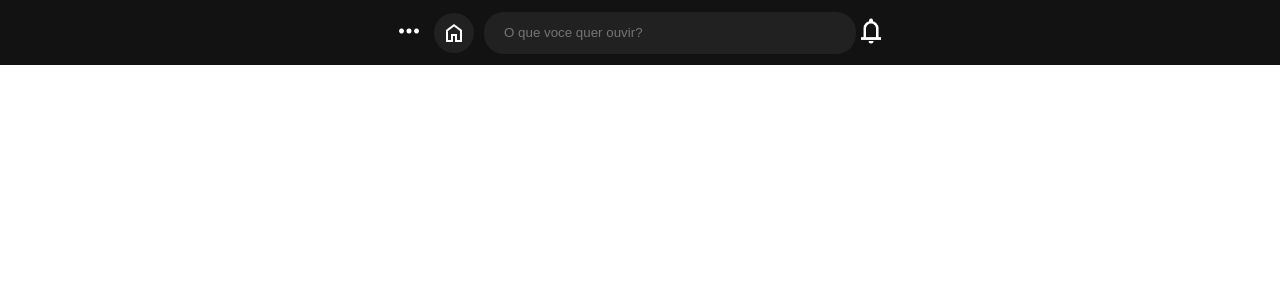
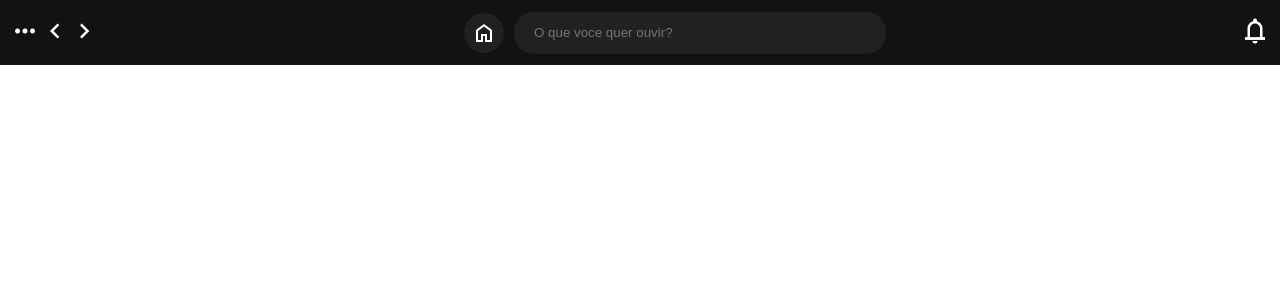
Before and after one commit to RenanCruz7/spot-clone, an Angular app: page / in a window 1280 px wide. Shown: the top 300 px of the page. Built offline with nearby package versions, Linux system fonts and the light colour scheme.

Commit message:
Botão para voltar

```diff
--- a/src/app/components/header/header.component.html
+++ b/src/app/components/header/header.component.html
@@ -1,19 +1,30 @@
 <header>
     <nav class="header">
-
-        <a  href="#">
+        <div class="leftContainer">
+            <a href="#">
                 <img class="moreButton" src="../../assets/more.png" alt="Home">
             </a>
+            <a>
+                <img class="navigation" src="../../../assets/left.png">
+            </a>
+            <a>
+                <img class="navigation" src="../../../assets/right.png">
+            </a>
+        </div>
 
 
+        <div class="centerContainer">
             <a class="searchButton" href="#">
                 <img class="buttonImg" src="../../assets/home.png" alt="Home">
             </a>
             <input class="search" placeholder="O que voce quer ouvir?">
+        </div>
 
-        <a  href="#">
+        <div>
+            <a href="#">
                 <img class="notificationButton" src="../../assets/notification.png" alt="Home">
             </a>
+        </div>
 
     </nav>
 </header>
--- a/src/app/components/header/header.component.scss
+++ b/src/app/components/header/header.component.scss
@@ -1,9 +1,10 @@
 .header{
     display: flex;
-    justify-content: center;
+    justify-content: space-between;
     align-items: center;
     background-color: #121212;
     height: 65px;
+    padding: 0 10px;
 }
 
 .moreButton{
@@ -12,8 +13,15 @@
     cursor: pointer;
 }
 
+.centerContainer{
+    display: flex;
+    align-items: center;
+}
 
-
+.leftContainer{
+    display: flex;
+    align-items: center;
+}
 .searchButton{
     background-color: #212121;
     border-radius: 20px;
@@ -46,3 +54,9 @@
     height: 30px;
     cursor: pointer;
 }
+
+.navigation{
+    width: 30px;
+    height: 30px;
+    cursor: pointer;
+}
```
Also changed, not shown: src/assets/left.png (added), src/assets/right.png (added). Lines whose indentation alone changed are shown as unchanged.
